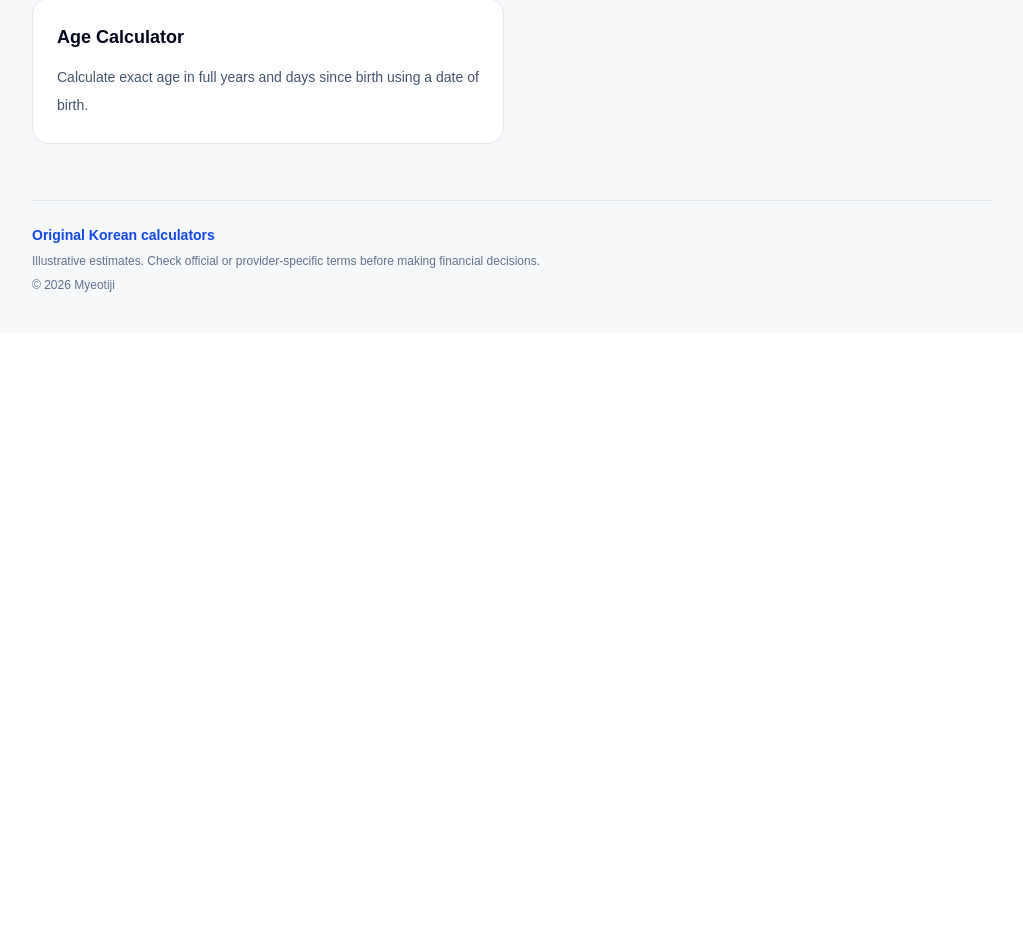
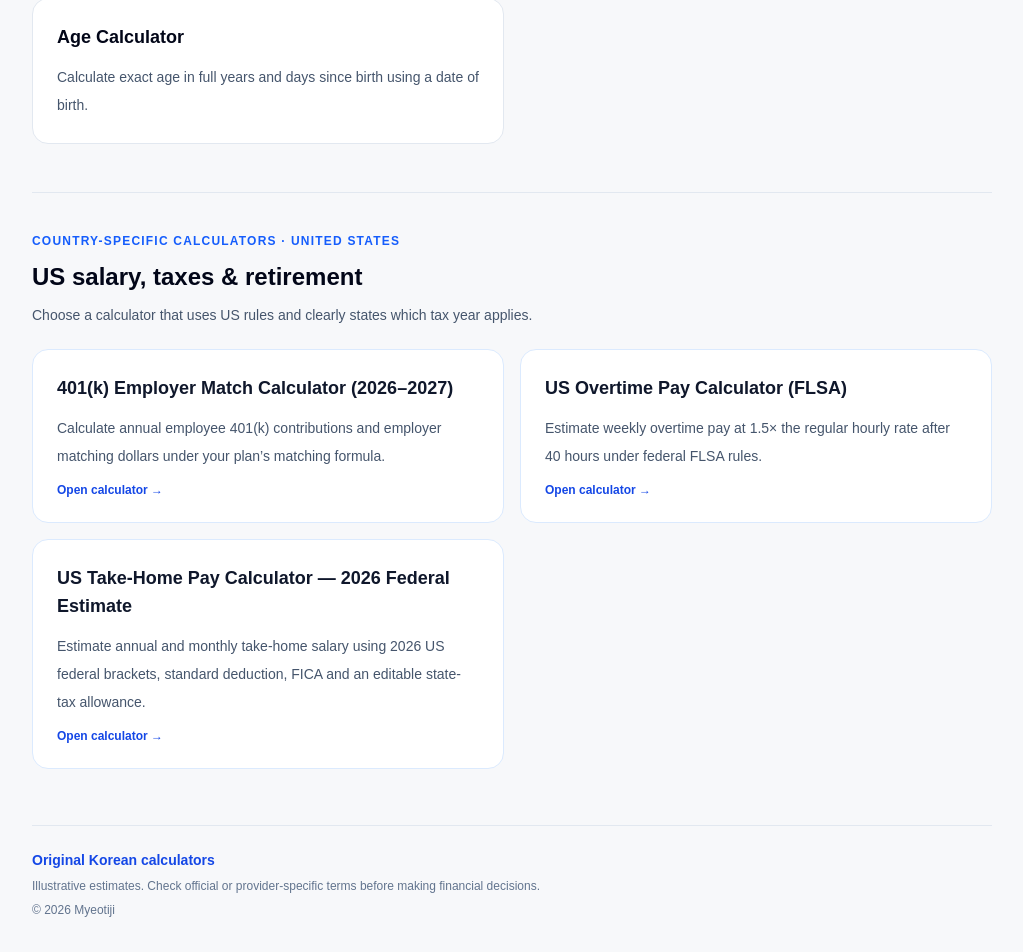
Before and after one commit to rjsgh166-commits/myeotiji, a Next.js app: page /en in a window 1280 px wide. Shown: the part 952-1904 px from the top of the page, without its empty margins (128-1151 px from the left). Before the commit the page ends 1285 px from the top, so only its background shows below. Built offline with nearby package versions, Linux system fonts and the light colour scheme.

Commit message:
feat(v35): feature country calculators on language home and sitemap

```diff
--- a/app/[locale]/page.tsx
+++ b/app/[locale]/page.tsx
@@ -1,4 +1,5 @@
 import type { Metadata } from "next";
+import { COUNTRY_TOOLS } from "../_lib/countryTools";
 import Link from "next/link";
 import { notFound } from "next/navigation";
 import { COPY, LOCALES, TOOLS, isIntlLocale, localizedAlternates } from "../_lib/international";
@@ -47,6 +48,32 @@ export default async function InternationalHome({ params }: Props) {
             </Link>)}
           </div>
         </section>
+        <section className="mt-12 border-t border-slate-200 pt-10">
+          <p className="text-xs font-black uppercase tracking-widest text-blue-600">
+            {locale === "en" ? "Country-specific calculators · United States" :
+              locale === "ja" ? "日本の制度に特化した計算ツール" : "中国大陆专项计算器"}
+          </p>
+          <h2 className="mt-3 text-2xl font-black">
+            {locale === "en" ? "US salary, taxes & retirement" :
+              locale === "ja" ? "年収・寄附・通勤をもっと簡単に" : "调休、五险一金与个人所得税"}
+          </h2>
+          <p className="mt-2 text-sm leading-7 text-slate-600">
+            {locale === "en" ? "Choose a calculator that uses US rules and clearly states which tax year applies." :
+              locale === "ja" ? "日本の制度や運賃を前提とする計算です。各ページの適用条件と公式情報も確認できます。" :
+                "根据中国大陆及北京实际制度提供计算，并在每个页面标明适用年份和地区。"}
+          </p>
+          <div className="mt-5 grid gap-4 sm:grid-cols-2">
+            {COUNTRY_TOOLS.filter(entry => entry.locale === locale).map(entry =>
+              <Link key={entry.id} href={`/${entry.locale}/${entry.region}/${entry.id}`}
+                className="rounded-2xl border border-blue-100 bg-white p-6 transition hover:border-blue-300 hover:shadow-sm">
+                <h3 className="text-lg font-bold text-slate-900">{entry.title}</h3>
+                <p className="mt-3 text-sm leading-7 text-slate-600">{entry.description}</p>
+                <p className="mt-3 text-xs font-bold text-blue-700">
+                  {locale === "en" ? "Open calculator →" : locale === "ja" ? "計算する →" : "开始计算 →"}
+                </p>
+              </Link>)}
+          </div>
+        </section>
         <footer className="mt-14 border-t border-slate-200 pt-6 text-sm text-slate-500">
           <Link href="/" hrefLang="ko" className="font-semibold text-blue-700">{text.source}</Link>
           <p className="mt-2 text-xs">{text.disclaimer}</p>
```
